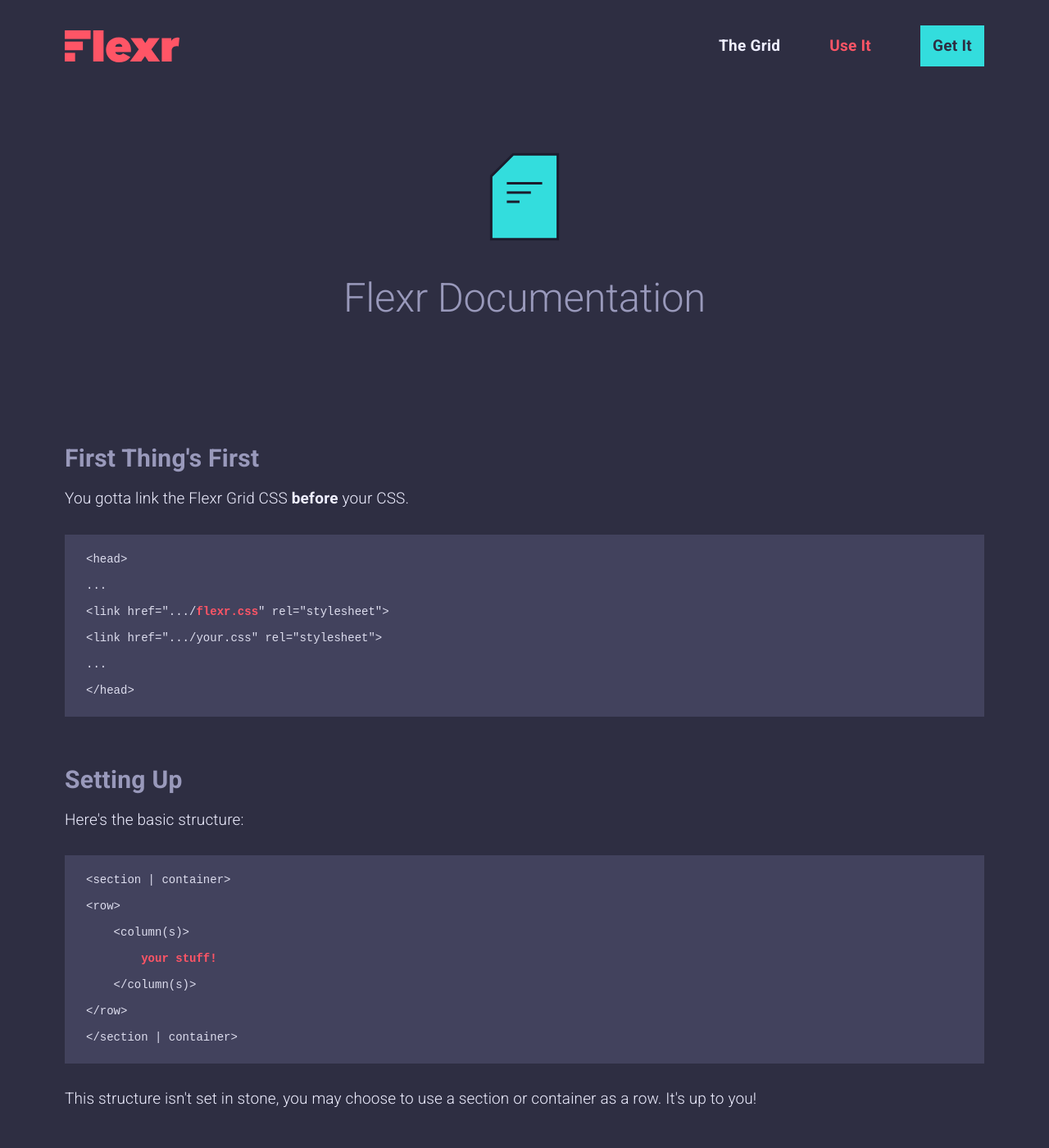
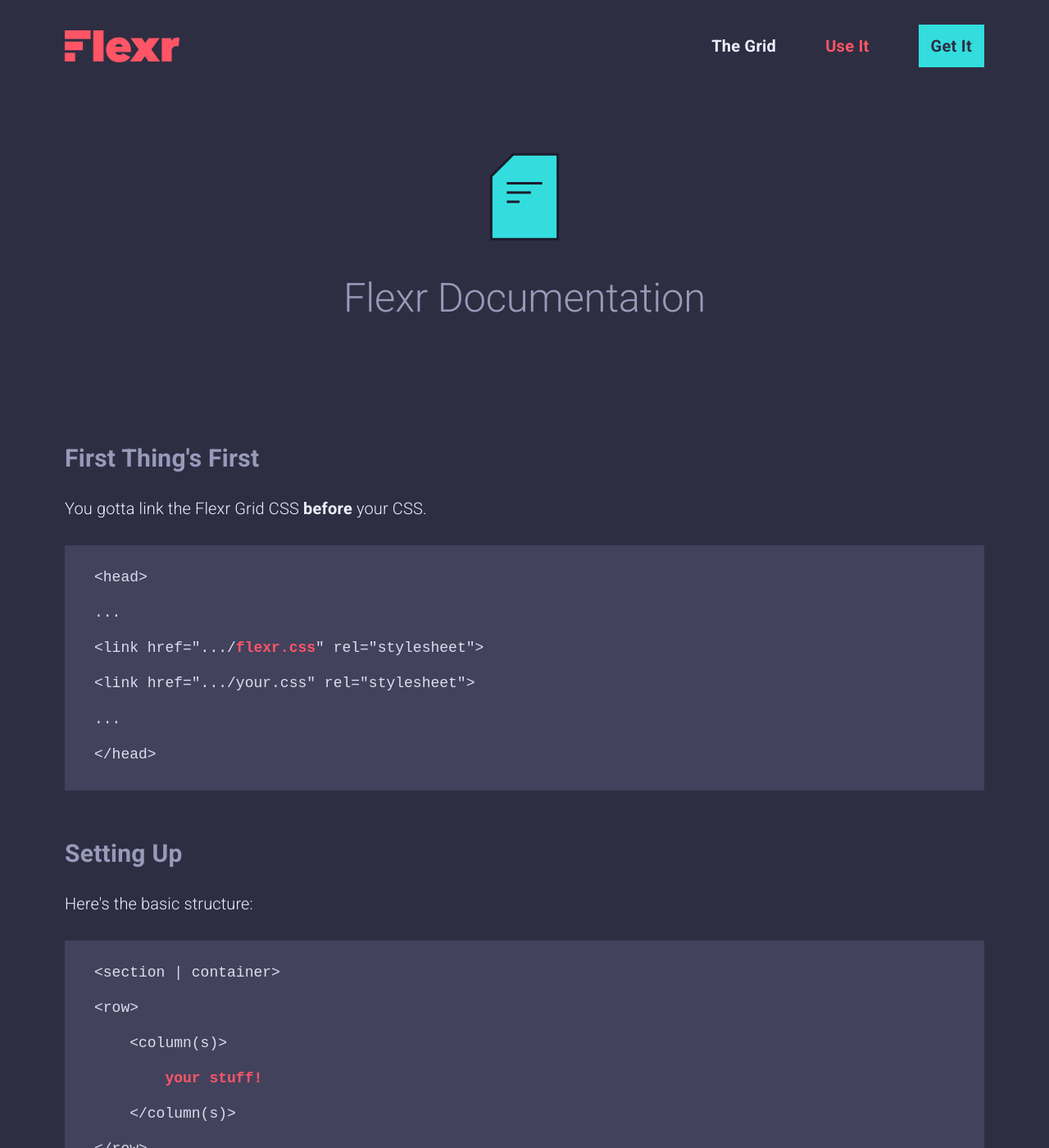
Before and after one commit to dmbdesignpdx/flexr, a Jekyll site: the page built from use-flexr.html, in a window 1280 px wide and 1400 px high. Shown: the whole window at 82% size. Built offline with Jekyll 4.4.1, drawn with Linux system fonts in a browser that asks for light colours.

Commit message:
updates text behavior/rendering

```diff
--- a/css/master.scss
+++ b/css/master.scss
@@ -17,7 +17,7 @@
 body {
     min-height: 100vh;
     background: $blueGrayTwo;
-    font: 300 19px Roboto, 'Helvetica Neue', Helvetica, sans-serif;
+    font: 300 20px Roboto, 'Helvetica Neue', Helvetica, sans-serif;
     @extend %smoothFonts;
 }
 
@@ -28,11 +28,11 @@
 
 nav, main, section, header, footer, img, object, svg, address, textarea, pre, button, figure, nav a, [role=button] {
     display: block;
-    position: relative;
+    position: relative
 }
 
 nav, section, header, footer, img, object {
-    @include size(100%,auto);
+    @include size(100%,auto)
 }
 
 img, svg, object {
@@ -88,7 +88,7 @@
 
 h2, li, a, button {
     font-weight: 700;
-    line-height: 1.1em;
+    line-height: 1.1;
     letter-spacing: .2pt
 }
 
@@ -116,28 +116,37 @@
 }
 
 p, address {
-    line-height: 1.4em;
+    line-height: 1.5;
     color: $blueGraySeven;
     letter-spacing: .1pt
 }
 
-h1 ~ p {
+h1 + p {
     margin: 15px 0 0
 }
 
-h2 ~ p, p ~ p {
-    margin: 20px 0 0
-}
-
-p ~ .primary {
+p + .primary {
     margin: 28px auto 0
 }
 
-pre ~ p {
-    margin: 0 0 30px
+h2:not(:first-of-type) {
+   margin-top: 60px
 }
 
-button ~ p {
+h2 + p {
+   margin-top: 30px
+}
+
+p + p {
+   margin-top: 30px
+}
+
+
+pre + p {
+    margin-top: 30px
+}
+
+button + p {
     margin-top: 100px
 }
 
@@ -148,7 +157,8 @@
 
 textarea, code, pre {
     box-sizing: border-box;
-    font-size: 14px;
+    font-size: 18px;
+    line-height: 1.2;
     color: #DDE;
     background: #42425d;
     font-family: monospace;
@@ -166,7 +176,7 @@
 
 code, pre {
     width: 100%;
-    padding: 22px 26px 24px;
+    padding: 1.6em 2em 1.8em;
     margin: 30px 0;
     overflow-x: scroll;
     overflow-y: auto;
@@ -174,6 +184,7 @@
 
 p code {
     padding: 5px 12px 6px;
+    padding: .2em .7em .3em;
     margin: 0 4px;
     white-space: nowrap
 }
--- a/use-flexr.html
+++ b/use-flexr.html
@@ -41,15 +41,7 @@
 
 &lt;/head&gt;</pre>
 
-            </div>
-
-        </div>
-
 <!-- Setting Up -->
-
-        <div class="row">
-
-            <div class="col-12">
 
                 <h2>Setting Up</h2>
 
@@ -71,15 +63,7 @@
 
                 <p>This structure isn't set in stone, you may choose to use a section or container as a row. It's up to you!</p>
 
-            </div>
-
-        </div>
-
 <!-- One Class Will Do -->
-
-        <div class="row">
-
-            <div class="col-12">
 
                 <h2>One Class Will Do</h2>
 
@@ -95,15 +79,7 @@
 
             <p>If you'd like to use a column with a width that <i>you</i> define (i.e. for a logo), simply give the column the class <code>col-x</code> and define the width in your css.</p>
 
-            </div>
-
-        </div>
-
 <!-- Defining Columns -->
-
-        <div class="row">
-
-            <div class="col-12">
 
                 <h2>Defining Columns</h2>
 
@@ -127,15 +103,7 @@
 
                 <p>See the difference in behavior <a href="flexr-grid.html" title="Flexr Grid">here</a>.</p>
 
-            </div>
-
-        </div>
-
 <!-- Justifying Columns -->
-
-        <div class="row">
-
-            <div class="col-12">
 
                 <h2>Justifying Columns</h2>
 
@@ -147,15 +115,7 @@
 
 &lt;/div&gt;</pre>
 
-            </div>
-
-        </div>
-
 <!-- Column/Gutter Widths -->
-
-        <div class="row">
-
-            <div class="col-12">
 
                 <h2>Column/Gutter Widths and Break Points</h2>
 
@@ -211,15 +171,7 @@
 
                 </table>
 
-            </div>
-
-        </div>
-
 <!-- Flexr-Use Notification -->
-
-        <div class="row">
-
-            <div class="col-12">
 
                 <h2>Flexr-Use Notification</h2>
 
@@ -231,15 +183,7 @@
 http://flexrgrid.com/host/flexr-logo-use-white.svg
 </pre>
 
-            </div>
-
-        </div>
-
 <!-- Current Version -->
-
-        <div class="row">
-
-            <div class="col-12">
 
                 <h2>Current Version: 1.1.0</h2>
 
```
